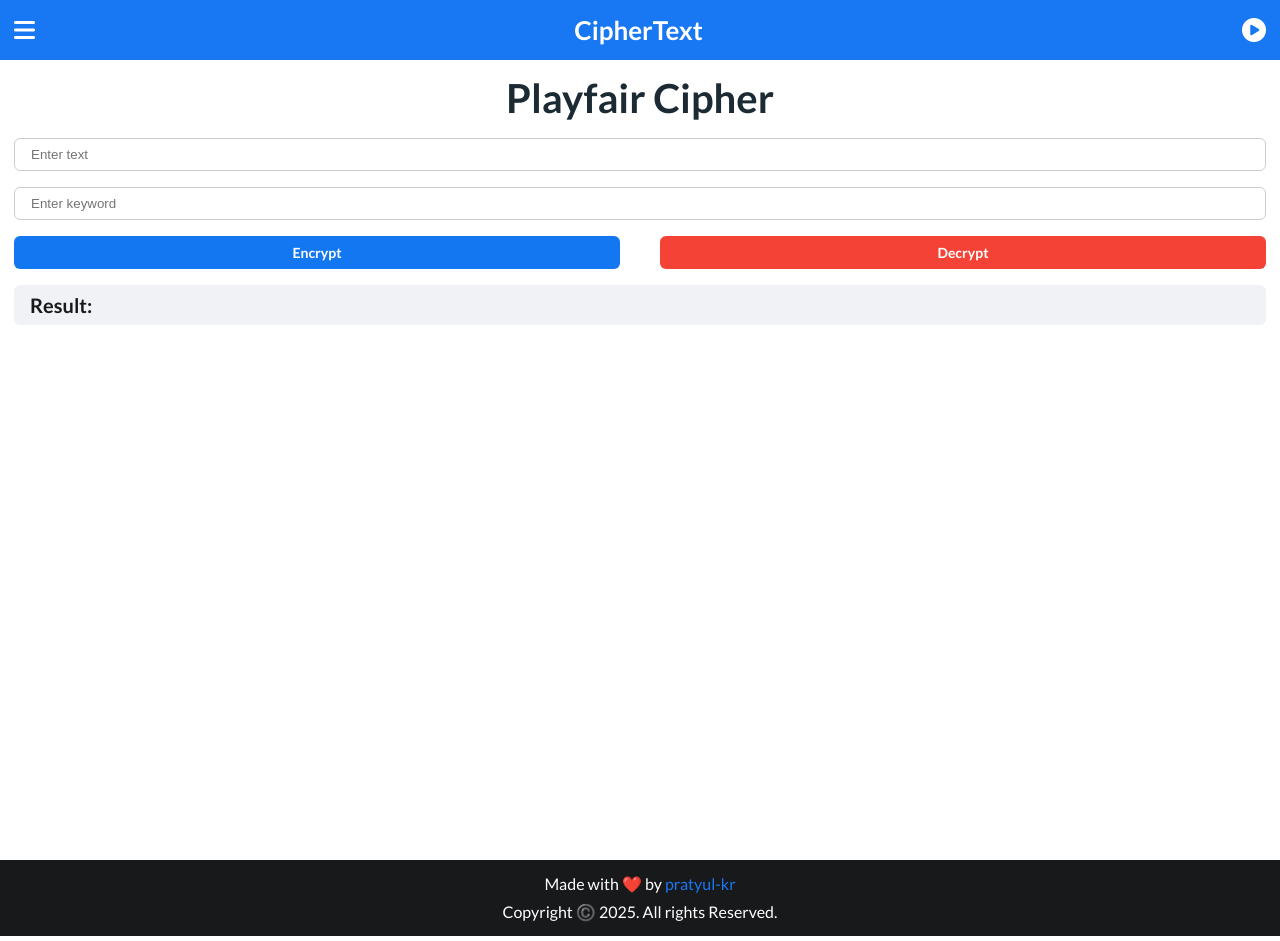
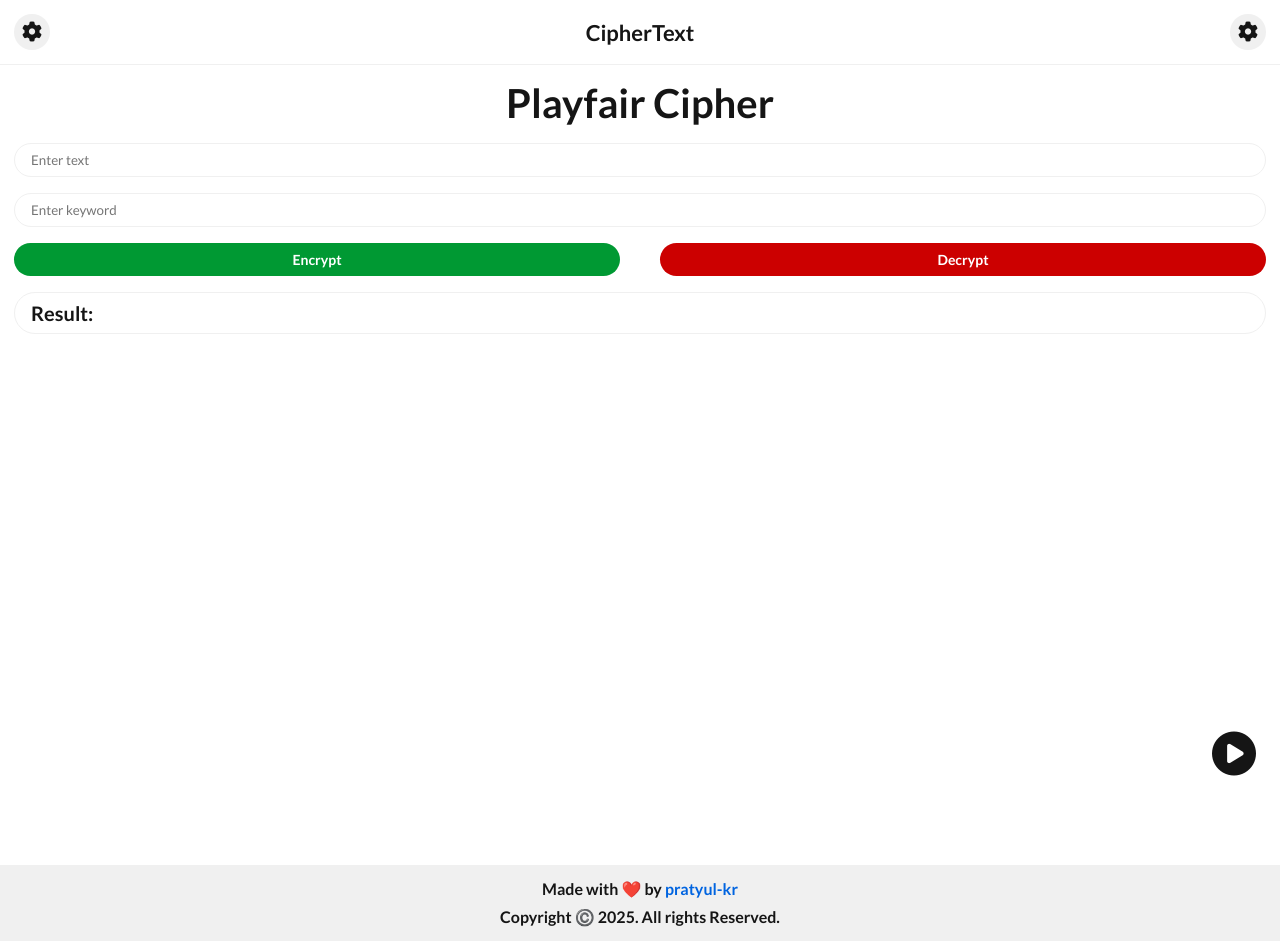
Before and after one commit to pratyul-kr/CipherText, a React (Vite) app: page /playfair in a window 1280 px wide. Built offline with nearby package versions, Linux system fonts and the light colour scheme.

Commit message:
Updated code on Replit

```diff
--- a/src/App.jsx
+++ b/src/App.jsx
@@ -2,6 +2,7 @@ import React from 'react';
 import { BrowserRouter as Router, Routes, Route, Link } from 'react-router-dom';
 import Navbar from './components/Navbar';
 import Footer from './components/Footer';
+import Music from './components/Music';
 import Home from './pages/Home';
 import Cipher1 from './pages/Cipher1';
 import Cipher2 from './pages/Cipher2';
@@ -17,6 +18,7 @@ function App() {
         <Route path="/playfair" element={<Cipher2 />} />
         <Route path="*" element={<NotFound />} />
       </Routes>
+      <Music />
       <Footer />
     </>
   );
--- a/src/components/Footer.jsx
+++ b/src/components/Footer.jsx
@@ -5,7 +5,7 @@ import footerStyle from './Footer.module.css';
 const Footer = () => {
   return (
     <footer className={footerStyle.footer}>
-      <span className={footerStyle.span}>Made with ❤️ by <Link to="/" className={footerStyle.link}>pratyul-kr</Link></span>
+      <span className={footerStyle.span}>Made with ❤️ by <Link to="https://www.linkedin.com/in/pratyul-kr" className={footerStyle.link}>pratyul-kr</Link></span>
       <span className={footerStyle.span}>Copyright ©️ 2025. All rights Reserved.</span>
     </footer>
   );
--- a/src/components/Footer.module.css
+++ b/src/components/Footer.module.css
@@ -7,21 +7,22 @@
   font-style: normal;
   font-weight: 500;
   font-optical-sizing: auto;
-  background-color: #18191a;
+  background-color: rgb(240, 240, 240);
   padding-block: 0.875rem;
   padding-inline: 0.875rem;
   gap: 0.5rem
 }
 
 .span {
-  color: rgb(255, 255, 255);
+  color: rgb(21, 21, 21);
   background-color: transparent;
   font-size: 1rem;
+  font-weight: 700;
 }
 
 .link {
   text-decoration: none;
-  color: #1877f2;
+  color: rgb(0, 100, 224);
   background-color: transparent;
   font-size: 1rem;
 }
--- /dev/null
+++ b/src/components/Music.jsx
@@ -0,0 +1,37 @@
+import React, { useState, useRef, useEffect } from 'react';
+import { Link } from 'react-router-dom';
+import musicStyle from './Music.module.css';
+
+const Music = () => {
+  const [isPlaying, setIsPlaying] = useState(false);
+  const audioRef = useRef(null);
+
+  useEffect(() => {
+    audioRef.current = new Audio('/background.mp3');
+    audioRef.current.loop = true; // Loop audio
+
+    // Clean up audio on component unmount
+    return () => {
+      audioRef.current.pause();
+      audioRef.current = null;
+    };
+  }, []);
+
+  const toggleAudio = () => {
+    if (isPlaying) {
+      audioRef.current.pause();
+    } else {
+      audioRef.current.play().catch((error) => {
+        console.log('Audio play failed:', error);
+      });
+    }
+    setIsPlaying(!isPlaying);
+  };
+
+  return (
+    <button onClick={toggleAudio} className={`fa-solid ${isPlaying ? 'fa-circle-pause' : 'fa-circle-play'} ${musicStyle.music}`}>
+    </button>
+  );
+};
+
+export default Music;
--- /dev/null
+++ b/src/components/Music.module.css
@@ -0,0 +1,9 @@
+.music {
+  font-size: 2.75rem;
+  border: none;
+  color: rgb(21, 21, 21);
+  border-radius: 50%;
+  position: fixed;
+  bottom: 1.5rem;
+  right: 1.5rem;
+}
--- a/src/components/Navbar.jsx
+++ b/src/components/Navbar.jsx
@@ -3,40 +3,12 @@ import { Link } from 'react-router-dom';
 import navbarStyle from './Navbar.module.css';
 
 const Navbar = () => {
-  const [isPlaying, setIsPlaying] = useState(false);
-  const audioRef = useRef(null);
-
-  useEffect(() => {
-    audioRef.current = new Audio('/background.mp3');
-    audioRef.current.loop = true; // Loop audio
-
-    // Clean up audio on component unmount
-    return () => {
-      audioRef.current.pause();
-      audioRef.current = null;
-    };
-  }, []);
-
-  const toggleAudio = () => {
-    if (isPlaying) {
-      audioRef.current.pause();
-    } else {
-      audioRef.current.play().catch((error) => {
-        console.log('Audio play failed:', error);
-      });
-    }
-    setIsPlaying(!isPlaying);
-  };
-
   return (
     <nav className={navbarStyle.nav}>
       <div className={navbarStyle.upper_nav}>
-        <button className={`fa-solid fa-bars ${navbarStyle.icon}`}></button>
+        <button className={`fa-solid fa-gear ${navbarStyle.icon}`}></button>
         <Link to="/" className={navbarStyle.logo}>CipherText</Link>
-        <button
-          onClick={toggleAudio}
-          className={`fa-solid ${isPlaying ? 'fa-circle-pause' : 'fa-circle-play'} ${navbarStyle.icon}`}>
-        </button>
+        <button className={`fa-solid fa-gear ${navbarStyle.icon}`}></button>
       </div>
     </nav>
   );
--- a/src/components/Navbar.module.css
+++ b/src/components/Navbar.module.css
@@ -5,11 +5,10 @@
   font-style: normal;
   font-weight: 700;
   font-optical-sizing: auto;
-  background-color: rgb(24, 119, 242);
+  background-color: rgb(255, 255, 255);
   padding-block: 0.875rem;
   padding-inline: 0.875rem;
-  position: relative;
-  top: 0;
+  border-bottom: 1.5px solid rgb(240, 240, 240);
 }
 
 .upper_nav {
@@ -21,15 +20,18 @@
 }
 
 .logo {
-  font-size: 1.625rem;
+  font-size: 1.375rem;
   text-decoration: none;
   background-color: transparent;
-  color: rgb(255, 255, 255);;
+  color: rgb(21, 21, 21);
 }
 
 .icon {
-  font-size: 1.5rem;
+  font-size: 1.25rem;
   border: none;
-  color: rgb(255, 255, 255);
-  background-color: transparent;
+  padding-block: 0.5rem;
+  padding-inline: 0.5rem;
+  color: rgb(21, 21, 21);
+  background-color: rgb(240, 240, 240);
+  border-radius: 50%;
 }
--- a/src/pages/Cipher1.module.css
+++ b/src/pages/Cipher1.module.css
@@ -10,7 +10,7 @@
 }
 
 .title {
-  color: rgb(28, 42, 51);
+  color: rgb(21, 21, 21);
   font-size: 2.5rem;
   font-weight: 700;
   text-align: center;
@@ -20,8 +20,10 @@
   padding-block: 0.5rem;
   padding-inline: 1rem;
   width: 100%;
-  border: 1px solid #ccc;
-  border-radius: 0.375rem;
+  border: 1.5px solid rgb(240, 240, 240);
+  border-radius: 2rem;
+  font-family: 'Lato', serif;
+  font-style: normal;
 }
 
 .button_group {
@@ -36,8 +38,8 @@
   padding-block: 0.5rem;
   padding-inline: 1rem;
   border: none;
-  border-radius: 0.375rem;
-  color: #ffffff;
+  border-radius: 2rem;
+  color: rgb(255, 255, 255);
   font-family: 'Lato', serif;
   font-style: normal;
   font-weight: 700;
@@ -46,20 +48,19 @@
 }
 
 .encrypt {
-  background-color: rgb(19, 119, 242);
+  background-color: rgb(0, 153, 51);
 }
 
 .decrypt {
-  background-color: #f44336;
+  background-color: rgb(204, 0, 0);
 }
 
 .result {
-  color: #18191a;
-  background-color: #f0f2f5;
+  color: rgb(21, 21, 21);
+  border: 1.5px solid rgb(240, 240, 240);
   padding-block: 0.5rem;
   padding-inline: 1rem;
-  border: none;
-  border-radius: 0.375rem;
+  border-radius: 2rem;
   font-family: 'Lato', serif;
   font-style: normal;
   font-weight: 700;
--- a/src/pages/Cipher2.module.css
+++ b/src/pages/Cipher2.module.css
@@ -10,7 +10,7 @@
 }
 
 .title {
-  color: rgb(28, 42, 51);
+  color: rgb(21, 21, 21);
   font-size: 2.5rem;
   font-weight: 700;
   text-align: center;
@@ -20,8 +20,10 @@
   padding-block: 0.5rem;
   padding-inline: 1rem;
   width: 100%;
-  border: 1px solid #ccc;
-  border-radius: 0.375rem;
+  border: 1.5px solid rgb(240, 240, 240);
+  border-radius: 2rem;
+  font-family: 'Lato', serif;
+  font-style: normal;
 }
 
 .button_group {
@@ -36,8 +38,8 @@
   padding-block: 0.5rem;
   padding-inline: 1rem;
   border: none;
-  border-radius: 0.375rem;
-  color: #ffffff;
+  border-radius: 2rem;
+  color: rgb(255, 255, 255);
   font-family: 'Lato', serif;
   font-style: normal;
   font-weight: 700;
@@ -46,20 +48,19 @@
 }
 
 .encrypt {
-  background-color: rgb(19, 119, 242);
+  background-color: rgb(0, 153, 51);
 }
 
 .decrypt {
-  background-color: #f44336;
+  background-color: rgb(204, 0, 0);
 }
 
 .result {
-  color: #18191a;
-  background-color: #f0f2f5;
+  color: rgb(21, 21, 21);
+  border: 1.5px solid rgb(240, 240, 240);
   padding-block: 0.5rem;
   padding-inline: 1rem;
-  border: none;
-  border-radius: 0.375rem;
+  border-radius: 2rem;
   font-family: 'Lato', serif;
   font-style: normal;
   font-weight: 700;
--- a/src/pages/Home.jsx
+++ b/src/pages/Home.jsx
@@ -5,7 +5,6 @@ import homeStyle from './Home.module.css';
 const Home = () => {
   return (
     <main className={homeStyle.main}>
-      <span className={homeStyle.guest}>Select a cipher technique...</span>
       <div className={homeStyle.div}>
         <Link to="/caesar" className={homeStyle.link_container}>
           <span className={homeStyle.cipher}>Caesar Cipher</span>
--- a/src/pages/Home.module.css
+++ b/src/pages/Home.module.css
@@ -1,21 +1,10 @@
 .main {
   display: flex;
   flex-direction: column;
-  justify-content: center;
   padding-block: 0.875rem;
   padding-inline: 0.875rem;
   background-color: rgb(255, 255, 255);
-  gap: 1rem;
   min-height: 100vh;
-}
-
-.guest {
-  font-family: 'Lato', serif;
-  font-style: normal;
-  font-weight: 700;
-  font-size: 2.5rem;
-  color: #18191a;
-  text-align: center;
 }
 
 .div {
@@ -24,6 +13,7 @@
   align-items: center;
   justfy-content: center;
   gap: 0.5rem;
+  background-color: transparent;
 }
 
 .link_container {
@@ -31,9 +21,8 @@
   flex-direction: row;
   align-items: center;
   justify-content: space-between;
-  background-color: #f0f2f5;
+  background-color: rgb(240, 240, 240);
   font-family: 'Lato', serif;
-  color: #18191a;
   font-style: normal;
   padding-block: 0.5rem;
   padding-inline: 1rem;
@@ -41,6 +30,7 @@
   border-radius: 0.375rem;
   text-decoration: none;
   width: 100%;
+  color: rgb(21, 21, 21);
 }
 
 .icon {
```
